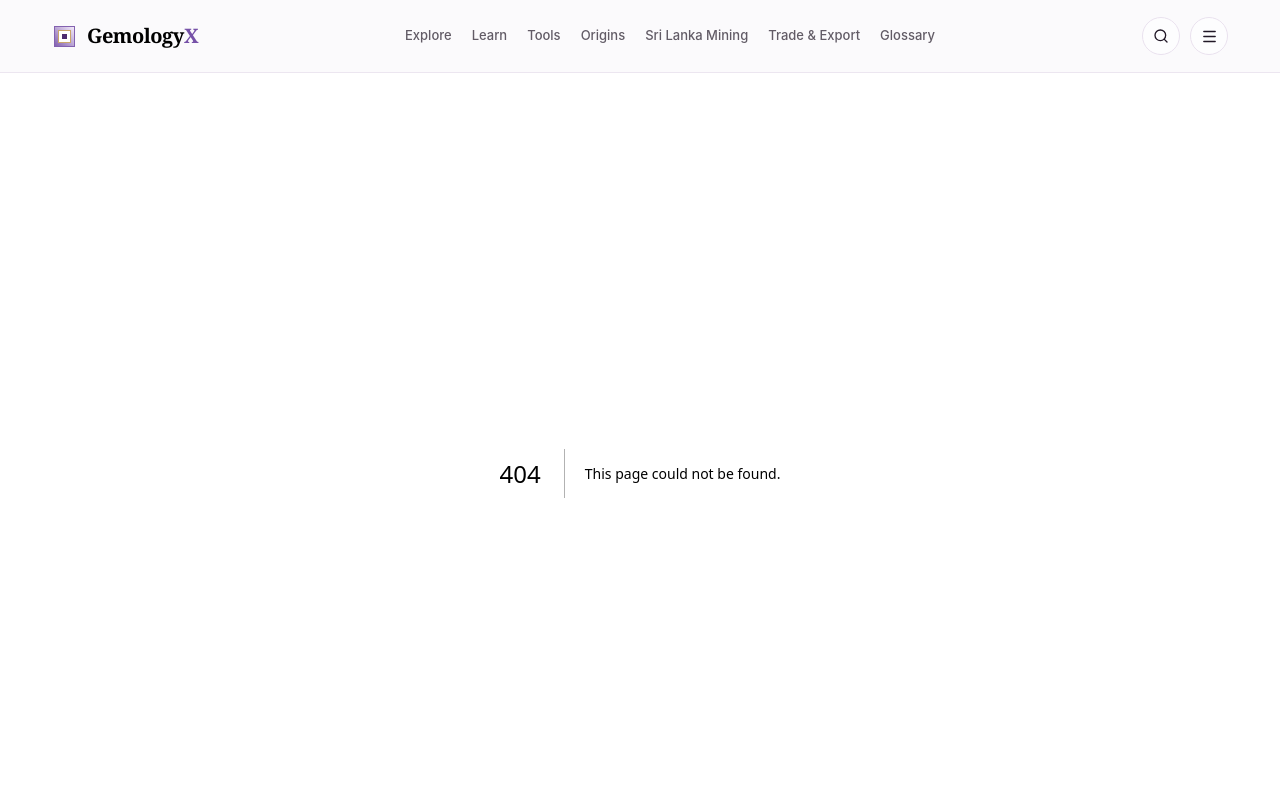
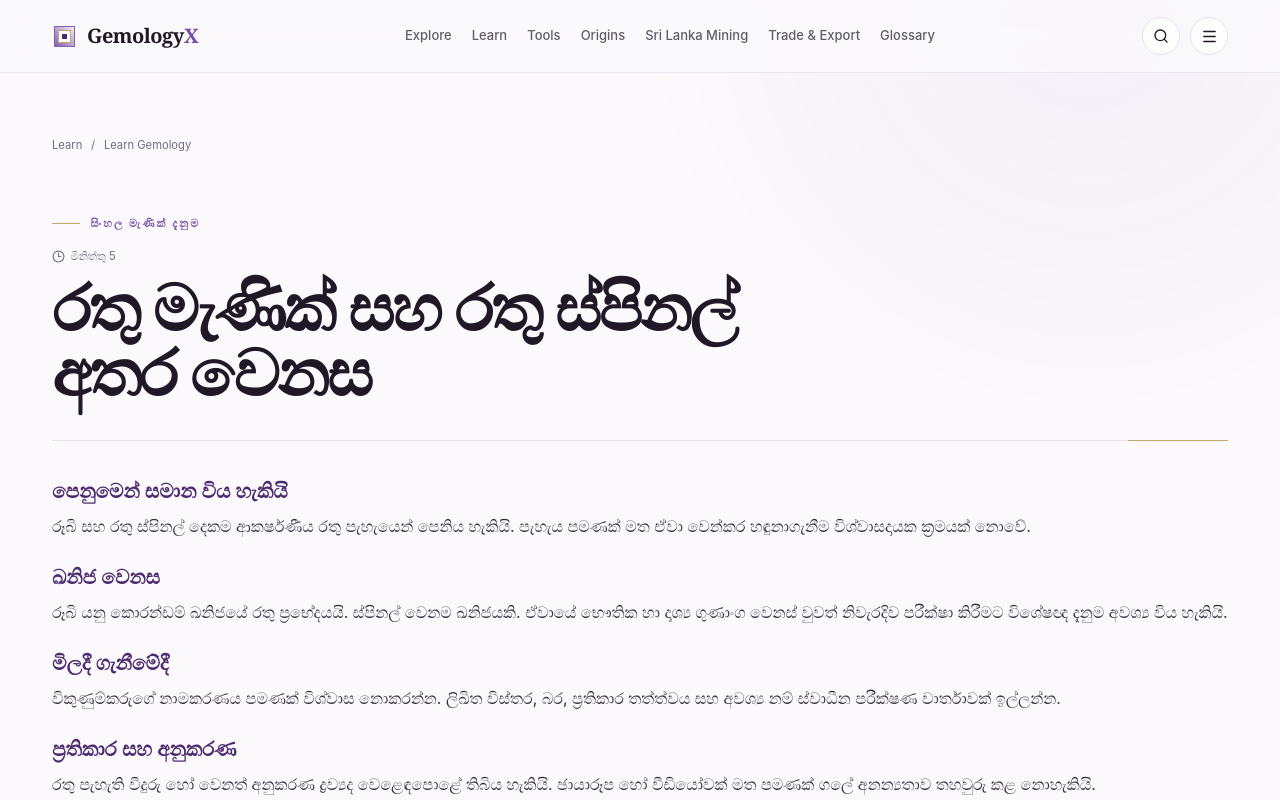
Before and after one commit to LinukaBandara/GemologyX, a Next.js app: page /si/learn/ruby-vs-spinel in a window 1280 px wide. Before the commit this address had no page. Shown: the top 800 px of the page. Built offline with nearby package versions, Linux system fonts and the light colour scheme.

Commit message:
Add Sinhala guide: ruby-vs-spinel

```diff
--- /dev/null
+++ b/src/app/si/learn/ruby-vs-spinel/page.tsx
@@ -0,0 +1,44 @@
+import type { Metadata } from "next";
+import { ArticleLayout, ArticleSection } from "@/components/article-layout";
+
+export const metadata: Metadata = {
+  title: "රතු මැණික් සහ රතු ස්පිනල් අතර වෙනස",
+  description: "රතු කොරන්ඩම් සහ ස්පිනල්වල වෙනස්කම්, සමාන පෙනුම සහ නිවැරදි හඳුනාගැනීමේ සීමා ගැන ඉගෙන ගන්න.",
+};
+
+export default function Page() {
+  return (
+    <ArticleLayout
+      category="සිංහල මැණික් දැනුම"
+      readTime="මිනිත්තු 5"
+      title="රතු මැණික් සහ රතු ස්පිනල් අතර වෙනස"
+      crumbHref="/learn"
+      crumbLabel="Learn Gemology"
+      related={[
+        { label: "ස්වභාවික සහ කෘත්‍රිම මැණික් අතර වෙනස", href: "/si/learn/natural-vs-synthetic-gemstones" },
+        { label: "මැණික් පරීක්ෂණ වාර්තාවක් කියවීම", href: "/si/learn/how-to-read-gem-report" },
+        { label: "මැණික් මිලදී ගැනීමට පෙර පරීක්ෂා කළ යුතු ලැයිස්තුව", href: "/si/learn/gemstone-buying-checklist" },
+      ]}
+    >
+      <ArticleSection heading="පෙනුමෙන් සමාන විය හැකියි">
+        <p>රූබි සහ රතු ස්පිනල් දෙකම ආකර්ෂණීය රතු පැහැයෙන් පෙනිය හැකියි. පැහැය පමණක් මත ඒවා වෙන්කර හඳුනාගැනීම විශ්වාසදායක ක්‍රමයක් නොවේ.</p>
+      </ArticleSection>
+
+      <ArticleSection heading="ඛනිජ වෙනස">
+        <p>රූබි යනු කොරන්ඩම් ඛනිජයේ රතු ප්‍රභේදයයි. ස්පිනල් වෙනම ඛනිජයකි. ඒවායේ භෞතික හා දෘශ්‍ය ගුණාංග වෙනස් වුවත් නිවැරදිව පරීක්ෂා කිරීමට විශේෂඥ දැනුම අවශ්‍ය විය හැකියි.</p>
+      </ArticleSection>
+
+      <ArticleSection heading="මිලදී ගැනීමේදී">
+        <p>විකුණුම්කරුගේ නාමකරණය පමණක් විශ්වාස නොකරන්න. ලිඛිත විස්තර, බර, ප්‍රතිකාර තත්ත්වය සහ අවශ්‍ය නම් ස්වාධීන පරීක්ෂණ වාර්තාවක් ඉල්ලන්න.</p>
+      </ArticleSection>
+
+      <ArticleSection heading="ප්‍රතිකාර සහ අනුකරණ">
+        <p>රතු පැහැති වීදුරු හෝ වෙනත් අනුකරණ ද්‍රව්‍යද වෙළෙඳපොළේ තිබිය හැකියි. ඡායාරූප හෝ වීඩියෝවක් මත පමණක් ගලේ අනන්‍යතාව තහවුරු කළ නොහැකියි.</p>
+      </ArticleSection>
+
+      <ArticleSection heading="අවසාන උපදෙස්">
+        <p>ගලේ වටිනාකමට අනන්‍යතාව වැදගත් නම්, ගනුදෙනුව අවසන් කිරීමට පෙර සුදුසුකම් ලත් මැණික් විශේෂඥයකුගෙන් පරීක්ෂාවක් ලබාගන්න.</p>
+      </ArticleSection>
+    </ArticleLayout>
+  );
+}
```
